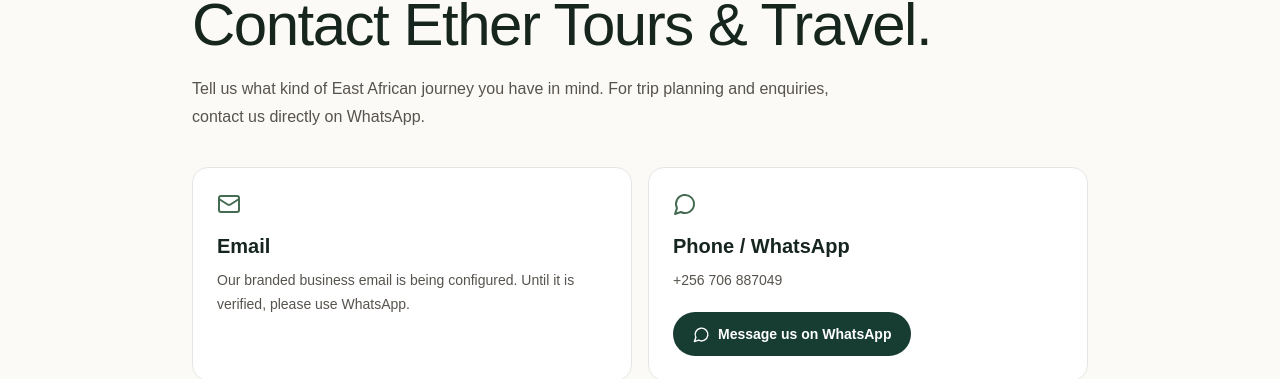
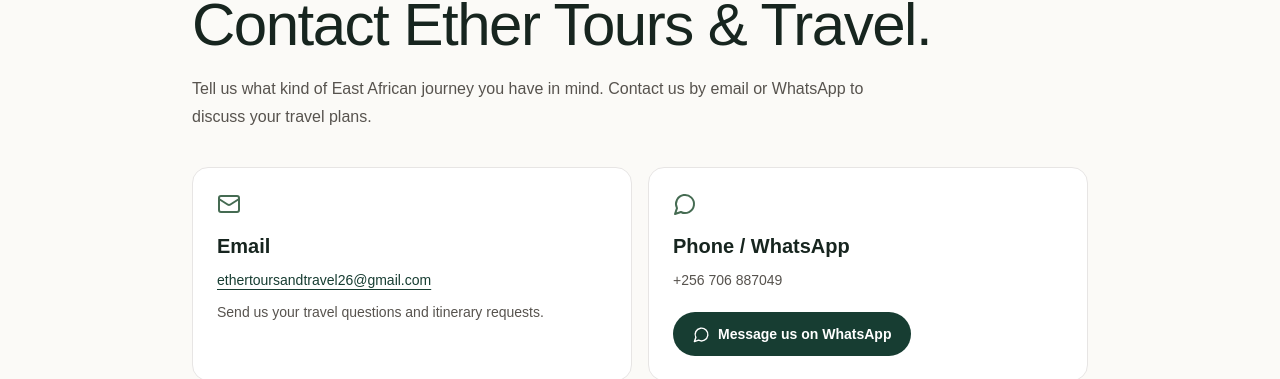
Before and after one commit to BudBudness/Ether_Tours-Travel, a Next.js app: page /contact in a window 1280 px wide. Shown: the part 212-591 px from the top of the page. Built offline with nearby package versions, Linux system fonts and the light colour scheme; no server answers.

Commit message:
Add official Gmail contact to contact page

```diff
--- a/src/app/contact/page.tsx
+++ b/src/app/contact/page.tsx
@@ -10,6 +10,7 @@
 };
 
 const whatsappUrl = "https://wa.me/256706887049";
+const businessEmail = "ethertoursandtravel26@gmail.com";
 
 export default function ContactPage() {
   return (
@@ -20,13 +21,14 @@
           <p className="text-xs font-semibold uppercase tracking-[.25em] text-moss">Let&apos;s talk travel</p>
           <h1 className="mt-4 text-4xl font-medium tracking-tight md:text-6xl">Contact Ether Tours &amp; Travel.</h1>
           <p className="mt-5 max-w-2xl leading-7 text-stone-600">
-            Tell us what kind of East African journey you have in mind. For trip planning and enquiries, contact us directly on WhatsApp.
+            Tell us what kind of East African journey you have in mind. Contact us by email or WhatsApp to discuss your travel plans.
           </p>
           <div className="mt-9 grid gap-4 md:grid-cols-2">
             <article className="rounded-2xl border border-stone-200 bg-white p-6">
               <Mail className="text-moss" size={24} />
               <h2 className="mt-4 text-xl font-semibold">Email</h2>
-              <p className="mt-2 text-sm leading-6 text-stone-600">Our branded business email is being configured. Until it is verified, please use WhatsApp.</p>
+              <a href={`mailto:${businessEmail}`} className="mt-2 inline-block break-all text-sm leading-6 text-forest underline underline-offset-4">{businessEmail}</a>
+              <p className="mt-2 text-sm leading-6 text-stone-600">Send us your travel questions and itinerary requests.</p>
             </article>
             <article className="rounded-2xl border border-stone-200 bg-white p-6">
               <MessageCircle className="text-moss" size={24} />
```
